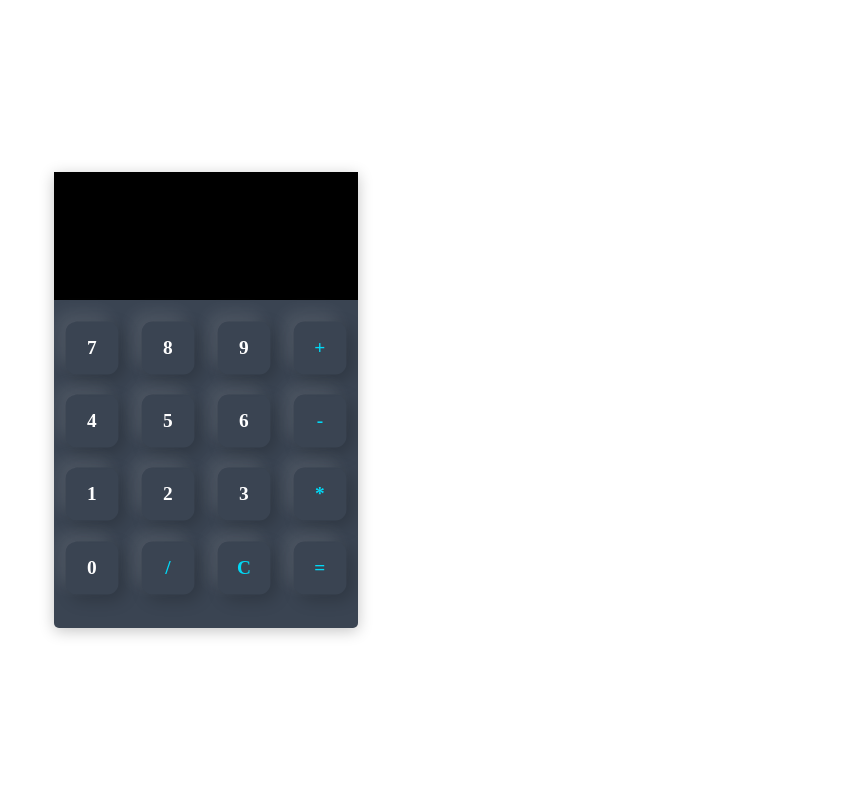
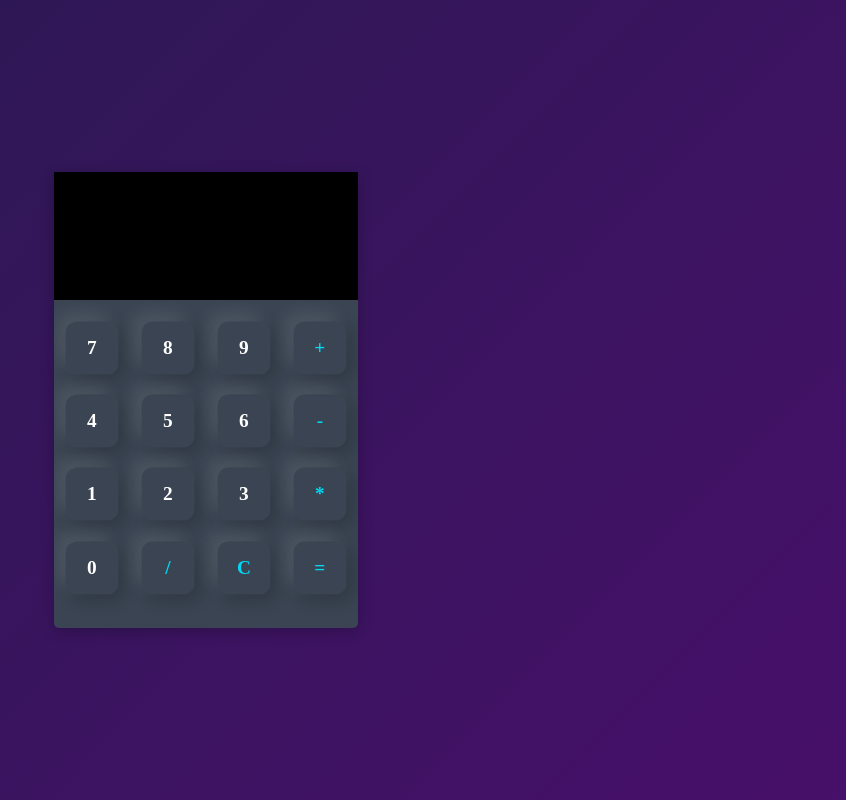
Before and after one commit to Shakil-Ahmmed8882/Simple-calculator-, a plain HTML site: page index.html in a window 1280 px wide. Shown: the whole page, without its empty margins (434-1280 px from the left). Drawn offline with Linux system fonts and the light colour scheme.

Commit message:
style:change body background color

```diff
--- a/style.css
+++ b/style.css
@@ -5,7 +5,10 @@ body {
   place-content: center;
   margin: 0;
   padding: 0;
+  background: linear-gradient(135deg, #23144cf9, #47106a);
+  color: #ffffff; /* Optional: Ensures text is visible on the dark background */
 }
+
 
 /* wrapper */
 #container {
```
Also changed, not shown: calc.js (+0 -7 lines).
